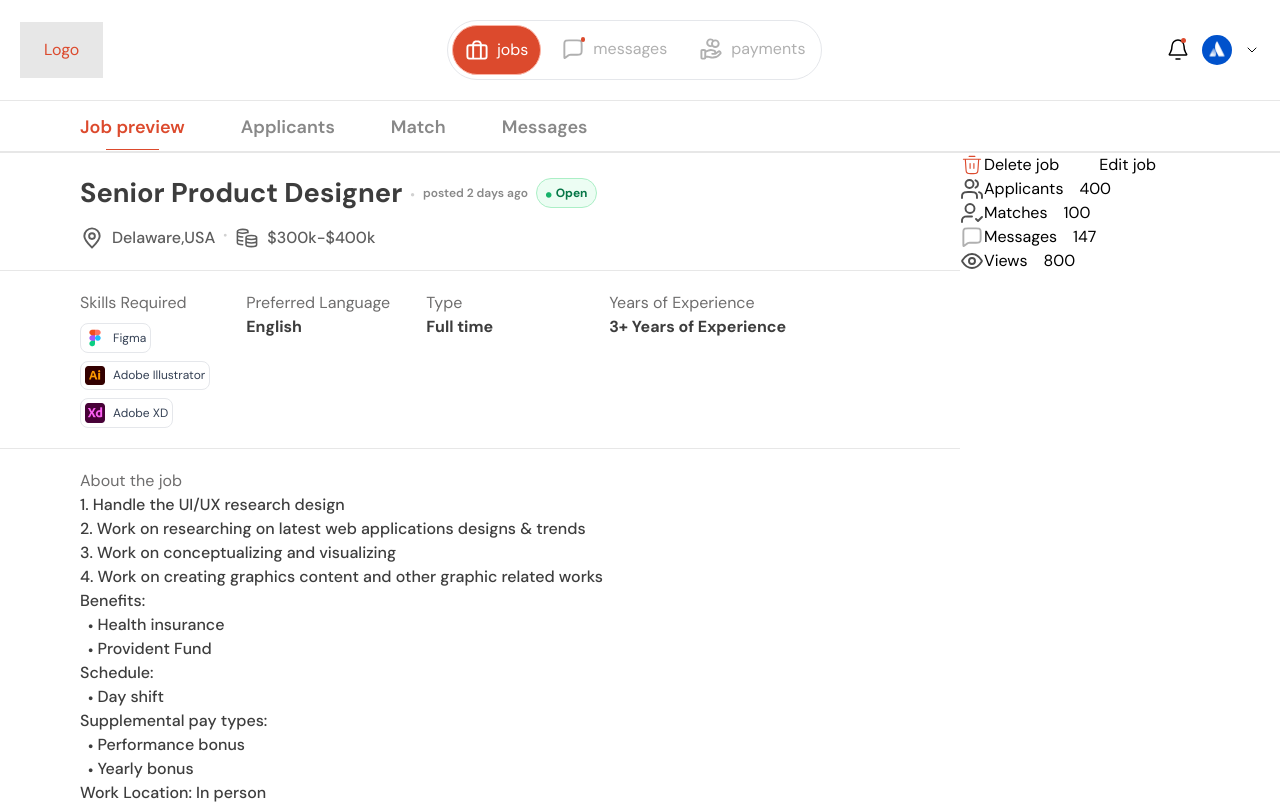
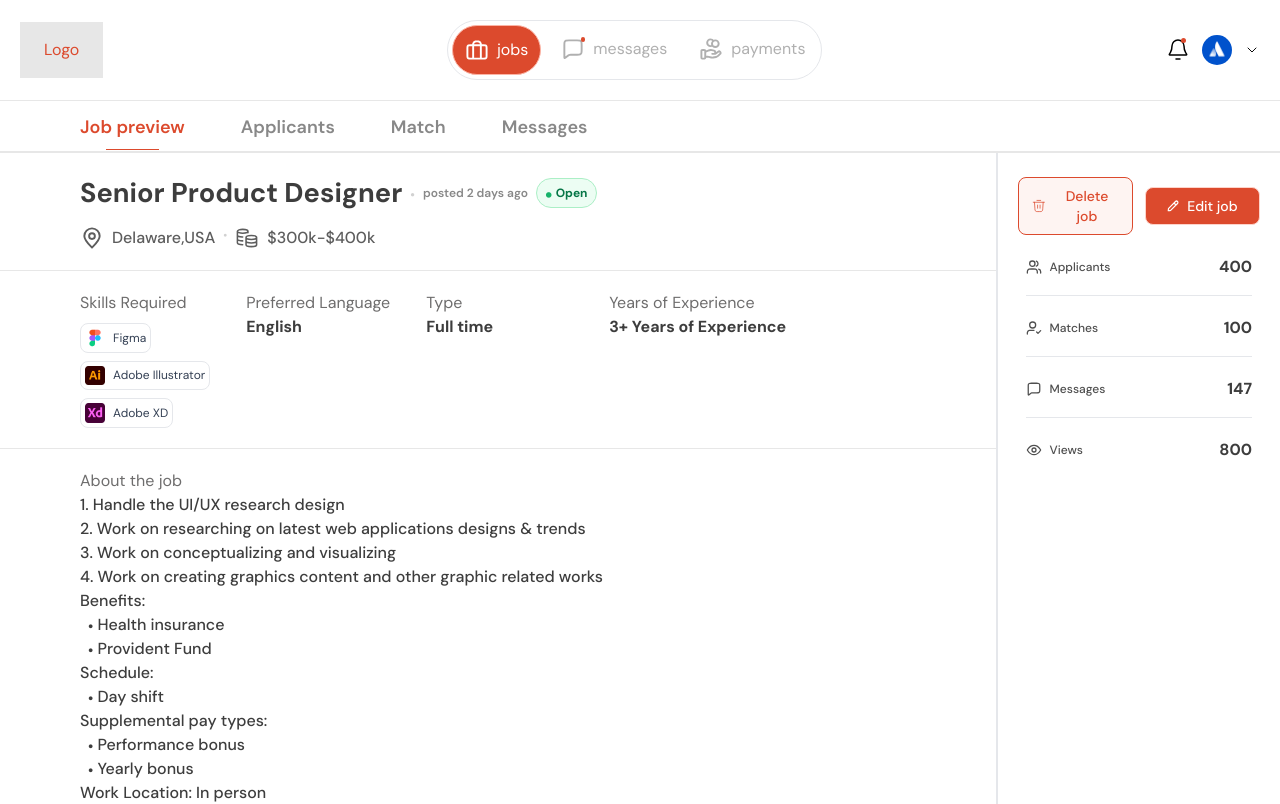
Before and after one commit to mvp5464/Techkareer-assignment, a Next.js app: page / in a window 1280 px wide. Shown: the top 804 px of the page. Built offline with nearby package versions, Linux system fonts and the light colour scheme.

Commit message:
sidebar Section added

```diff
--- a/src/components/MainSection.tsx
+++ b/src/components/MainSection.tsx
@@ -3,10 +3,8 @@ import SidebarSection from "./SidebarSection";
 
 const MainSection = () => {
   return (
-    <div className=" grid grid-cols-4">
-      <div className=" col-span-3">
-        <InfoSection />
-      </div>
+    <div className=" grid grid-cols-[7fr,2fr]">
+      <InfoSection />
       <SidebarSection />
     </div>
   );
--- a/src/components/SidebarSection.tsx
+++ b/src/components/SidebarSection.tsx
@@ -8,38 +8,46 @@ import ViewsIcon from "./icons/ViewsIcon";
 
 const SidebarSection = () => {
   return (
-    <div>
-      <div className=" flex gap-4">
-        <button className=" flex">
-          <DeleteIcon />
-          <span>Delete job</span>
+    <div className=" border-l-2 py-6">
+      <div className=" flex justify-center items-center gap-3 mx-5">
+        <button className=" flex items-center justify-center gap-2 font-[500] border border-[#DC4A2D] text-[#DC4A2D] bg-[#FEF4F2] rounded-lg px-3 py-2 w-full ">
+          <DeleteIcon className="w-4 h-4" />
+          <span className="text-sm">Delete job</span>
         </button>
-        <button className=" flex">
-          <EditIcon />
-          <span>Edit job</span>
+        <button className=" flex items-center justify-center gap-2 font-[500] border border-[#FED3CA] text-white bg-[#DC4A2D] rounded-lg px-3 py-2 w-full ">
+          <EditIcon className="w-3 h-3" />
+          <span className="text-sm">Edit job</span>
         </button>
       </div>
       <div>
+        <div className=" mx-7 my-5 pb-4 border-b">
           <SidebarSectionComp
-          icon={<ApplicantsIcon />}
+            icon={<ApplicantsIcon className="w-4 h-4" />}
             info={"Applicants"}
             number={"400"}
           />
+        </div>
+        <div className=" mx-7 my-5 pb-4 border-b">
           <SidebarSectionComp
-          icon={<MatchesIcon />}
+            icon={<MatchesIcon className="w-4 h-4" />}
             info={"Matches"}
             number={"100"}
           />
+        </div>
+        <div className=" mx-7 my-5 pb-4 border-b">
           <SidebarSectionComp
-          icon={<MessagesIcon />}
+            icon={<MessagesIcon className="w-4 h-4" borderColor="#4F4F4F" />}
             info={"Messages"}
             number={"147"}
           />
+        </div>
+        <div className=" mx-7 my-5 pb-4 ">
           <SidebarSectionComp
-          icon={<ViewsIcon />}
+            icon={<ViewsIcon className="w-4 h-4" />}
             info={"Views"}
             number={"800"}
           />
+        </div>
       </div>
     </div>
   );
--- a/src/components/SidebarSectionComp.tsx
+++ b/src/components/SidebarSectionComp.tsx
@@ -11,12 +11,12 @@ const SidebarSectionComp = ({
 }) => {
   return (
     <>
-      <div className=" flex gap-4">
-        <div className=" flex ">
+      <div className=" flex justify-between gap-4">
+        <div className=" flex justify-center items-center text-[#4F4F4F] gap-2 font-[500] text-xs">
           <span>{icon}</span>
           <span>{info}</span>
         </div>
-        <div>{number}</div>
+        <div className=" font-bold text-[#3D3D3D]">{number}</div>
       </div>
     </>
   );
--- a/src/components/icons/MessagesIcon.tsx
+++ b/src/components/icons/MessagesIcon.tsx
@@ -1,7 +1,9 @@
 export default function MessagesIcon({
   className = "w-6 h-6",
+  borderColor = "#B0B0B0",
 }: {
   className?: string;
+  borderColor?: string;
 }) {
   return (
     <svg
@@ -14,7 +16,7 @@ export default function MessagesIcon({
     >
       <path
         d="M3 8.3C3 6.61984 3 5.77976 3.32698 5.13803C3.6146 4.57354 4.07354 4.1146 4.63803 3.82698C5.27976 3.5 6.11984 3.5 7.8 3.5H16.2C17.8802 3.5 18.7202 3.5 19.362 3.82698C19.9265 4.1146 20.3854 4.57354 20.673 5.13803C21 5.77976 21 6.61984 21 8.3V13.7C21 15.3802 21 16.2202 20.673 16.862C20.3854 17.4265 19.9265 17.8854 19.362 18.173C18.7202 18.5 17.8802 18.5 16.2 18.5H9.68375C9.0597 18.5 8.74767 18.5 8.44921 18.5613C8.18443 18.6156 7.9282 18.7055 7.68749 18.8285C7.41617 18.9671 7.17252 19.162 6.68521 19.5518L4.29976 21.4602C3.88367 21.7931 3.67563 21.9595 3.50054 21.9597C3.34827 21.9599 3.20422 21.8906 3.10923 21.7716C3 21.6348 3 21.3684 3 20.8355V8.3Z"
-        stroke="#B0B0B0"
+        stroke={borderColor}
         stroke-width="2"
         stroke-linecap="round"
         stroke-linejoin="round"
```
Lines whose indentation alone changed are shown as unchanged.
